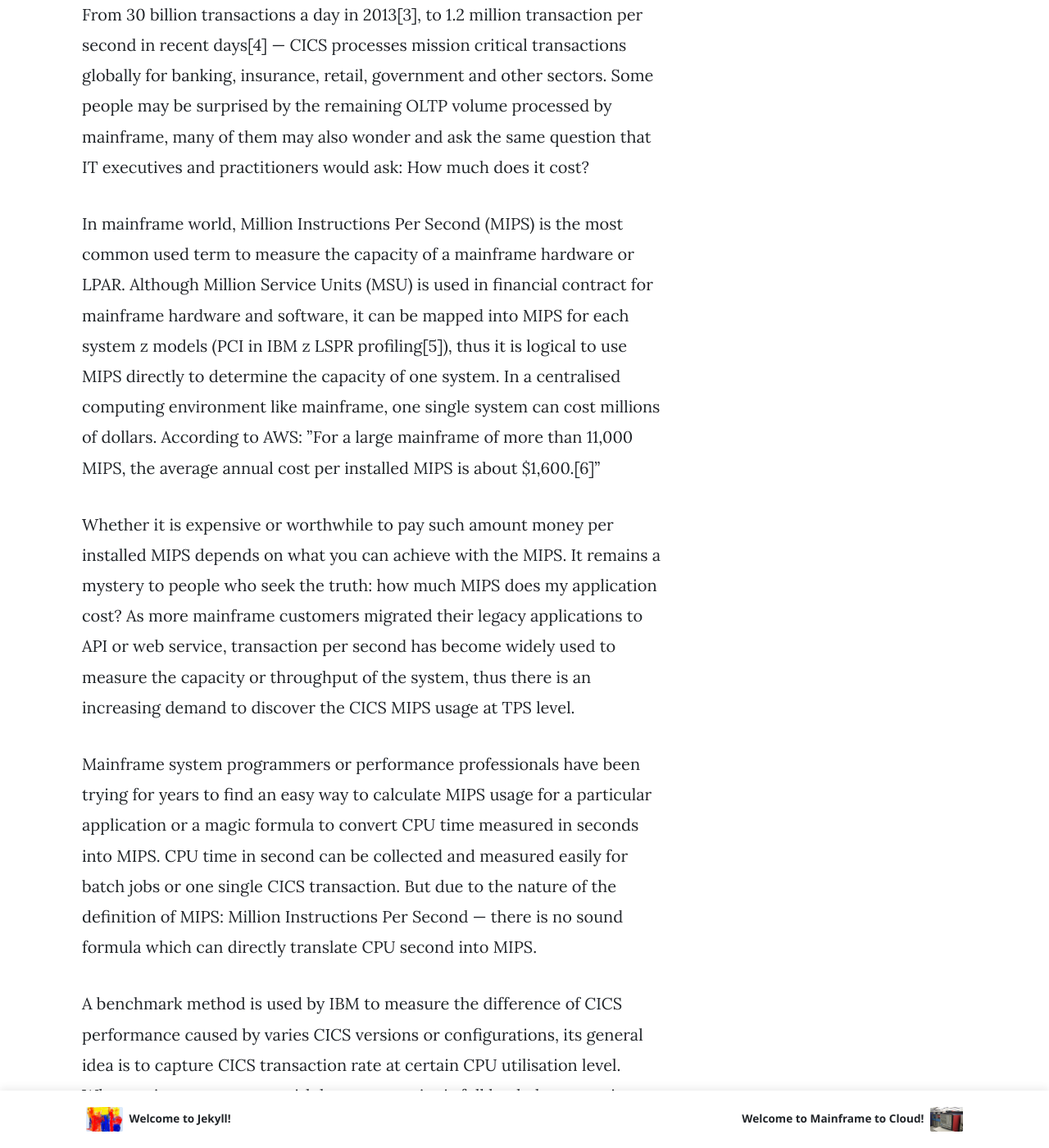
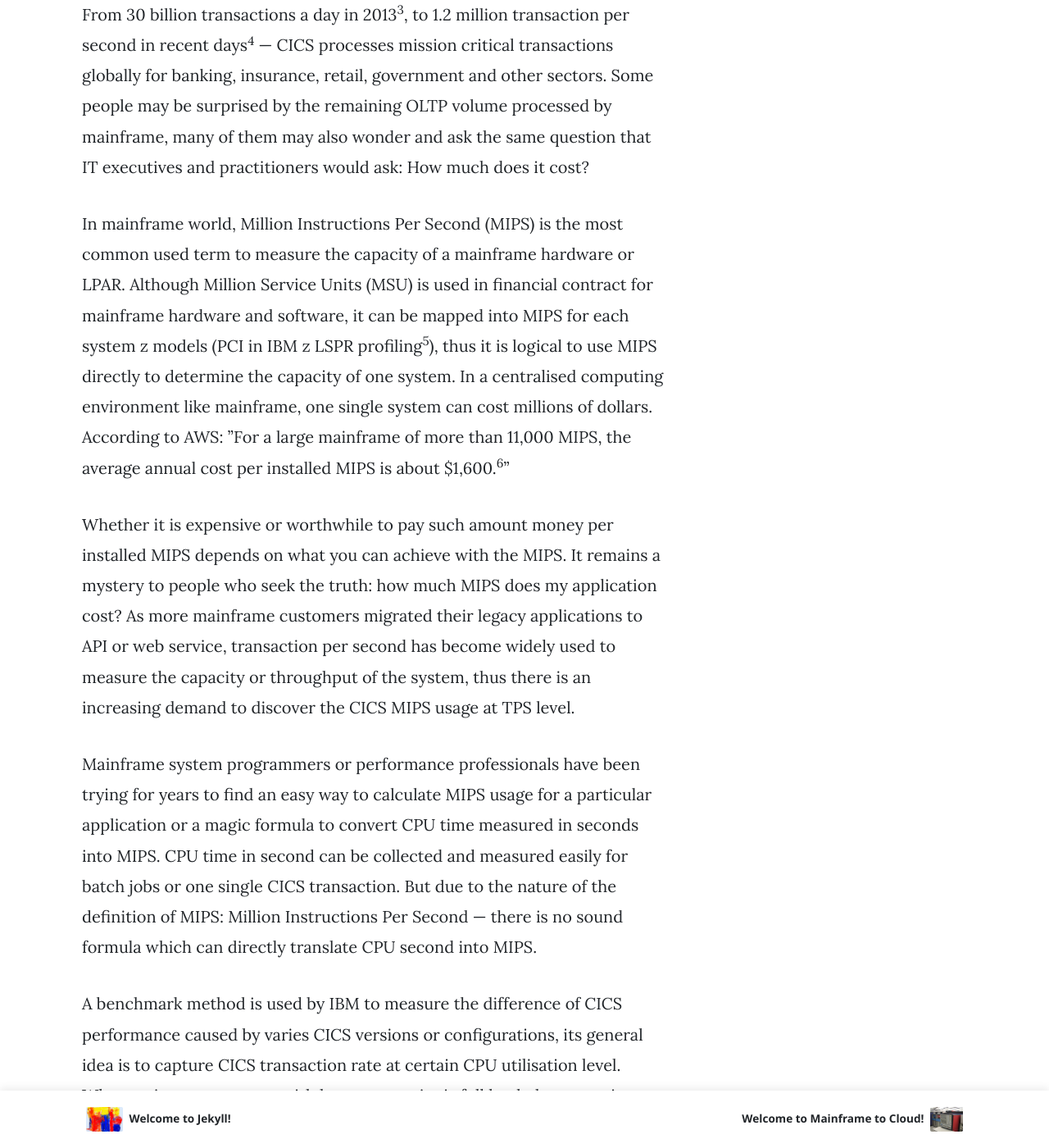
Before and after one commit to billrain/mainframe2cloud.github.io, a Jekyll site: the page built from _posts/2021-07-01-Break-the-mythof-MIPSperTPS.markdown, in a window 1280 px wide and 1400 px high, scrolled down 1600 px. Shown: the whole window at 82% size. Built offline with Jekyll 4.4.1, drawn with Linux system fonts in a browser that asks for light colours; nearby versions of some CDN libraries; comment, search, counter and statistics services are not loaded; some of the changed text lies outside the part shown.

Commit message:
Update 2021-07-01-Break-the-mythof-MIPSperTPS.markdown

```diff
--- a/_posts/2021-07-01-Break-the-mythof-MIPSperTPS.markdown
+++ b/_posts/2021-07-01-Break-the-mythof-MIPSperTPS.markdown
@@ -10,17 +10,17 @@
 CICS is celebrating its golden anniversary and its vitality remains in the era of API economy thanks to its ever lasting evolution with new technologies. With more traditional applications being transformed into APIs or services, CICS MIPS cost at service level has become an inevitable question for modern CICS customers. This article explains how to produce MIPS usage report at TPS (transaction per second) level and introduces a new perspective for mainframe OLTP capacity planning.
 
 # Background
-Born in 8 July 1969, IBM’s Customer Information Control System (CICS) has been dominating business transaction management market for decades. Before CICS celebrates its 50th anniversary in July 2019, it has already added support for RESTful API, Java and Node.JS <sup>1</sup>. Together with its reliability of running traditional languages like COBOL, PL/I, CICS not only supports 95% of world’s ATM transactions[2], it has gained vitality to embrace the API economy and labour force with modern skillset as well.
+Born in 8 July 1969, IBM’s Customer Information Control System (CICS) has been dominating business transaction management market for decades. Before CICS celebrates its 50th anniversary in July 2019, it has already added support for RESTful API, Java and Node.JS<sup>1</sup>. Together with its reliability of running traditional languages like COBOL, PL/I, CICS not only supports 95% of world’s ATM transactions<sup>2</sup>, it has gained vitality to embrace the API economy and labour force with modern skillset as well.
 
-From 30 billion transactions a day in 2013[3], to 1.2 million transaction per second in recent days[4] — CICS processes mission critical transactions globally for banking, insurance, retail, government and other sectors. Some people may be surprised by the remaining OLTP volume processed by mainframe, many of them may also wonder and ask the same question that IT executives and practitioners would ask: How much does it cost?
+From 30 billion transactions a day in 2013<sup>3</sup>, to 1.2 million transaction per second in recent days<sup>4</sup> — CICS processes mission critical transactions globally for banking, insurance, retail, government and other sectors. Some people may be surprised by the remaining OLTP volume processed by mainframe, many of them may also wonder and ask the same question that IT executives and practitioners would ask: How much does it cost?
 
-In mainframe world, Million Instructions Per Second (MIPS) is the most common used term to measure the capacity of a mainframe hardware or LPAR. Although Million Service Units (MSU) is used in financial contract for mainframe hardware and software, it can be mapped into MIPS for each system z models (PCI in IBM z LSPR profiling[5]), thus it is logical to use MIPS directly to determine the capacity of one system. In a centralised computing environment like mainframe, one single system can cost millions of dollars. According to AWS: ”For a large mainframe of more than 11,000 MIPS, the average annual cost per installed MIPS is about $1,600.[6]”
+In mainframe world, Million Instructions Per Second (MIPS) is the most common used term to measure the capacity of a mainframe hardware or LPAR. Although Million Service Units (MSU) is used in financial contract for mainframe hardware and software, it can be mapped into MIPS for each system z models (PCI in IBM z LSPR profiling<sup>5</sup>), thus it is logical to use MIPS directly to determine the capacity of one system. In a centralised computing environment like mainframe, one single system can cost millions of dollars. According to AWS: ”For a large mainframe of more than 11,000 MIPS, the average annual cost per installed MIPS is about $1,600.<sup>6</sup>”
 
 Whether it is expensive or worthwhile to pay such amount money per installed MIPS depends on what you can achieve with the MIPS. It remains a mystery to people who seek the truth: how much MIPS does my application cost? As more mainframe customers migrated their legacy applications to API or web service, transaction per second has become widely used to measure the capacity or throughput of the system, thus there is an increasing demand to discover the CICS MIPS usage at TPS level.
 
 Mainframe system programmers or performance professionals have been trying for years to find an easy way to calculate MIPS usage for a particular application or a magic formula to convert CPU time measured in seconds into MIPS. CPU time in second can be collected and measured easily for batch jobs or one single CICS transaction. But due to the nature of the definition of MIPS: Million Instructions Per Second — there is no sound formula which can directly translate CPU second into MIPS.
 
-A benchmark method is used by IBM to measure the difference of CICS performance caused by varies CICS versions or configurations, its general idea is to capture CICS transaction rate at certain CPU utilisation level. When a given test system with known capacity is full loaded, transaction rate can be monitored and recorded, this TPS can be considered as the max TPS this particular system can support. As benchmarked by IBM with CICS 5.3, "a single IBM z13™ logical partition (LPAR) with 18 central processors (CPs) up to a rate of 174,000 CICS transactions per second.[7]” The result achieved in the benchmark test tend to prove the high efficiency of CICS 5.3 running the particular testing workload. But for most of mainframe customers, their CICS applications could be much complex and mixed with other workload. In a real production scenario, customers seldom have the luxury to dedicate a system for benchmarking, even if someone can afford the hardware and software resources, they will also face the challenge to simulate their production application runtime environment. What if we can measure the MIPS consumption per TPS in your production system?!
+A benchmark method is used by IBM to measure the difference of CICS performance caused by varies CICS versions or configurations, its general idea is to capture CICS transaction rate at certain CPU utilisation level. When a given test system with known capacity is full loaded, transaction rate can be monitored and recorded, this TPS can be considered as the max TPS this particular system can support. As benchmarked by IBM with CICS 5.3, "a single IBM z13™ logical partition (LPAR) with 18 central processors (CPs) up to a rate of 174,000 CICS transactions per second.<sup>7</sup>” The result achieved in the benchmark test tend to prove the high efficiency of CICS 5.3 running the particular testing workload. But for most of mainframe customers, their CICS applications could be much complex and mixed with other workload. In a real production scenario, customers seldom have the luxury to dedicate a system for benchmarking, even if someone can afford the hardware and software resources, they will also face the challenge to simulate their production application runtime environment. What if we can measure the MIPS consumption per TPS in your production system?!
 
 # How to calculate MIPS per TPS?
 The idea to calculate MIPS usage per TPS simply needs two main sources of data for every reported interval: MIPS and Transaction Per Second. In this calculation, average values of MIPS and TPS of the reported interval are used rather than instant value, because this method is based on statistical analysis, it doesn't provide real time observation. The reporting interval determines the granularity and amount of data to be processed, 15 minutes can be a good point to being with.
@@ -47,7 +47,7 @@
 
  General CP CPU% is converted to MIPS for each 15 minutes interval using:
 
-MIPS = CPU of APPL% x Total MIPS / Number of CPU
+    MIPS = CPU of APPL% x Total MIPS / Number of CPU
 
 CPU of APPL% is the total CPU utilisation of all General CP available to the LPAR.
 
@@ -101,7 +101,7 @@
 
 ![]({{ site.baseurl }}/assets/images/2021/CICSMIPS_Figure 9.JPG)
 
-When TPS exceeds 43, outliers begin to appear and make it visible that MIPS usage increases exponentially. This is a clear indicator that the system has reached its bottleneck and it aligns with the performance downgrade expected in nominal capacity as shown in Figure 10. [8]
+When TPS exceeds 43, outliers begin to appear and make it visible that MIPS usage increases exponentially. This is a clear indicator that the system has reached its bottleneck and it aligns with the performance downgrade expected in nominal capacity as shown in Figure 10. <sup>8</sup>
 
 ![]({{ site.baseurl }}/assets/images/2021/CICSMIPS_Figure 10.JPG)
 
@@ -109,14 +109,14 @@
 
 
 # Capacity Planing using MIPS per TPS
-Capacity planning is about what is likely to happen, not what will happen. There are too many details for the planners to consider, many of which cannot be measured or predicted with complete accuracy[9]. Planners firstly need to study the MIPS usage among different business hours and pay attention to their high watermark to establish a capacity baseline. Planners also need to have a service level or performance goal in mind, so that they can predict future MIPS growth based business and system development plans.
+Capacity planning is about what is likely to happen, not what will happen. There are too many details for the planners to consider, many of which cannot be measured or predicted with complete accuracy<sup>9</sup>. Planners firstly need to study the MIPS usage among different business hours and pay attention to their high watermark to establish a capacity baseline. Planners also need to have a service level or performance goal in mind, so that they can predict future MIPS growth based business and system development plans.
 
-Assuming business plan to grow 10% in every 6 months, or users estimate 10 million new CICS API calls to be expected from next year, planners can translate such new load requirements into TPS. In the linear growth model, if 20 TPS increase is expected, assuming MIPS cost per TPS for new workload is 5, additional MIPS required for 20 TPS will be 100 MIPS as shown in Figure 11. A more comprehensive predication could study the high and low watermark MIPS usage throughout the day or week, with a pre-set SLA target in mind, planners could create a more precise prediction model.
+Assuming business plan to grow 10% in every 6 months, or users estimate 10 million new CICS API calls to be expected from next year, planners can translate such new load requirements into TPS. In the linear growth model, if 20 TPS increase is expected, assuming MIPS cost per TPS for new workload is 5, additional MIPS required for 20 TPS will be 100 MIPS as shown in Figure 11. A more comprehensive prediction could study the high and low watermark MIPS usage throughout the day or week, with a pre-set SLA target in mind, planners could create a more precise prediction model.
 
 ![]({{ site.baseurl }}/assets/images/2021/CICSMIPS_Figure 11.JPG)
 
 # Conclusion
-In Figure 12 we can view capacity planning from 3 perspectives[10]. User, IT and executive have different focus on capacity, and it is a challenge for the planner to find a model which can fit all their needs. The analytical method using MIPS per TPS is able to address some of concerns of user, IT and executive at the same time.
+In Figure 12 we can view capacity planning from 3 perspectives<sup>10</sup>. User, IT and executive have different focus on capacity, and it is a challenge for the planner to find a model which can fit all their needs. The analytical method using MIPS per TPS is able to address some of concerns of user, IT and executive at the same time.
 
 ![]({{ site.baseurl }}/assets/images/2021/CICSMIPS_Figure 12.JPG)
 
```
